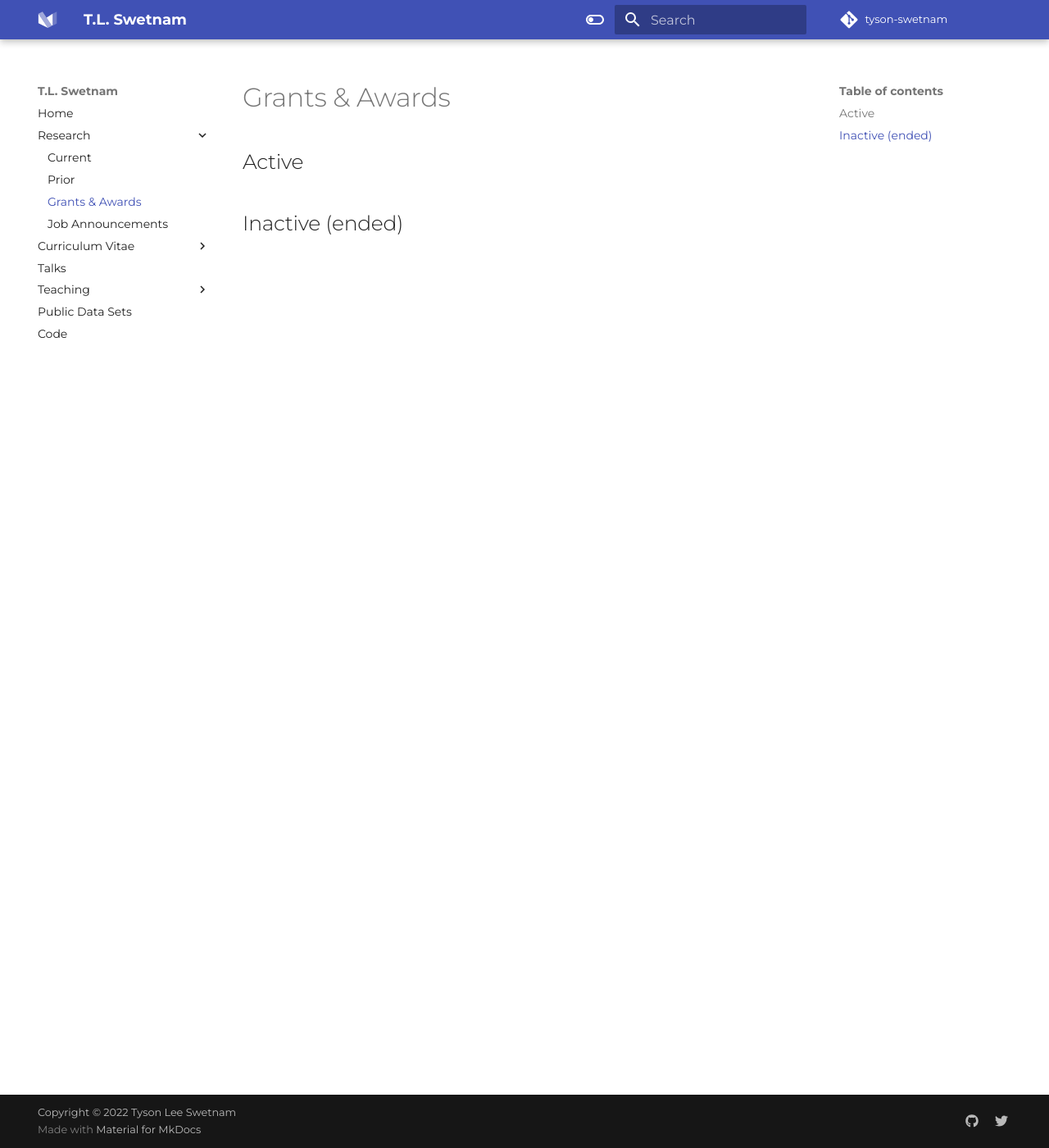
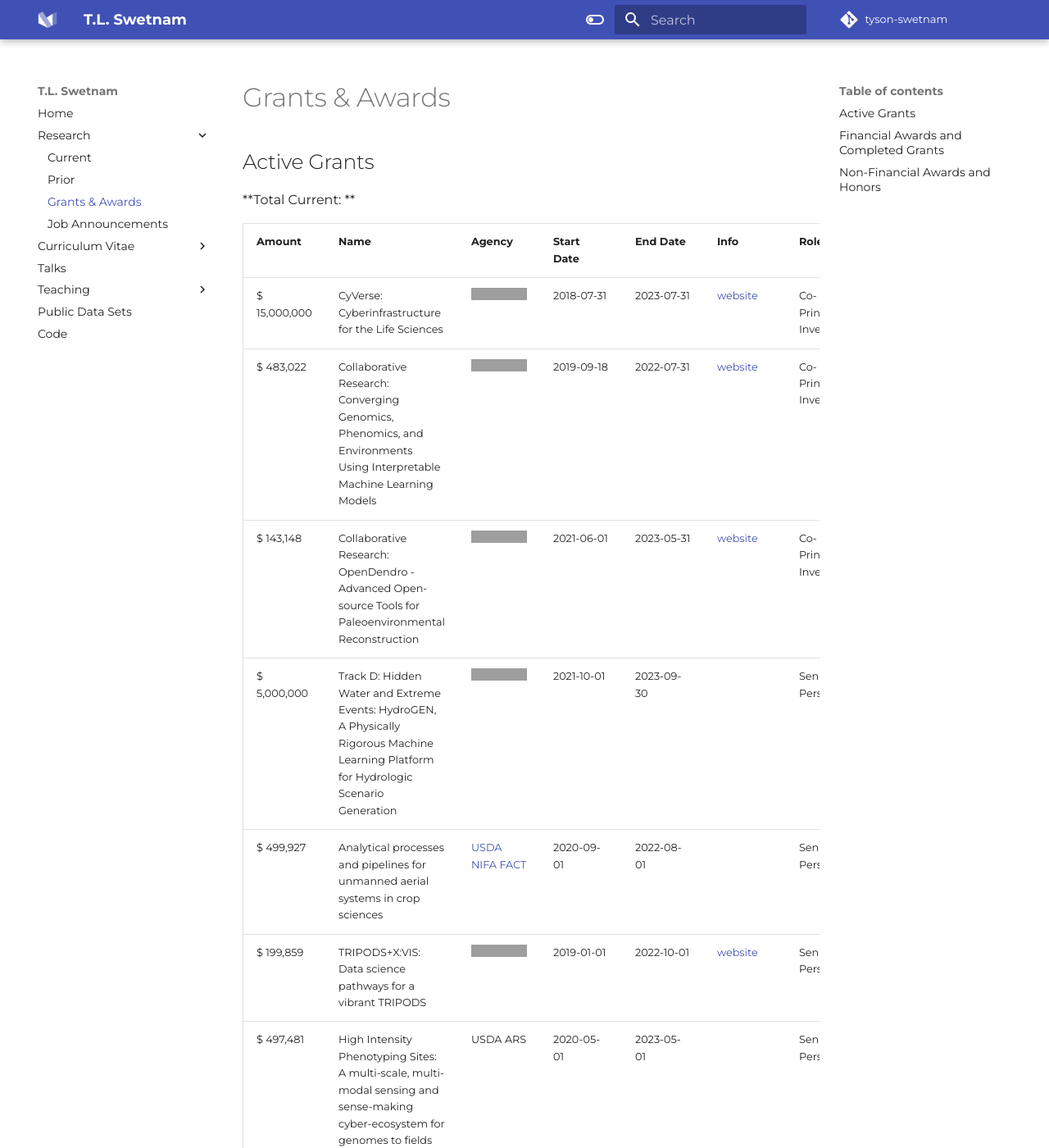
Before and after one commit to tyson-swetnam/new-website, an MkDocs documentation site: the page built from docs/awards.md, in a window 1280 px wide and 1400 px high. Shown: the whole window at 82% size. Built offline with MkDocs 1.6.1 and Material for MkDocs 9.7.7, drawn with Linux system fonts in a browser that asks for light colours; some web fonts are replaced; comment, search, counter and statistics services are not loaded; some of the changed text lies outside the part shown; grey boxes are pictures that could not be loaded.

Commit message:
Update awards.md

```diff
--- a/docs/awards.md
+++ b/docs/awards.md
@@ -1,4 +1,36 @@
-## Active
+## Active Grants
+
+**Total Current: **
+
+| Amount | Name | Agency | Start Date | End Date | Info | Role |
+|--------|------|--------|------------|----------|------|------|
+| $ 15,000,000 | CyVerse: Cyberinfrastructure for the Life Sciences | [![NSF-1743442](https://img.shields.io/badge/NSF-1743442-blue.svg)](https://www.nsf.gov/awardsearch/showAward?AWD_ID=1743442) | 2018-07-31 | 2023-07-31 | [website](https://cyverse.org) | Co-Principal Investigator |
+| $ 483,022 | Collaborative Research: Converging Genomics, Phenomics, and Environments Using Interpretable Machine Learning Models |  [![NSF-1940062](https://img.shields.io/badge/NSF-1940062-blue.svg)](https://www.nsf.gov/awardsearch/showAward?AWD_ID=1940062) | 2019-09-18 | 2022-07-31 | [website](https://genophenoenvo.github.io) | Co-Principal Investigator |
+| $ 143,148 | Collaborative Research: OpenDendro - Advanced Open-source Tools for Paleoenvironmental Reconstruction | [![NSF-2054516](https://img.shields.io/badge/NSF-2054516-blue.svg)](https://nsf.gov/awardsearch/showAward?AWD_ID=2054516) | 2021-06-01 | 2023-05-31 | [website](https://opendendro.github.io) | Co-Principal Investigator |
+| $ 5,000,000 | Track D: Hidden Water and Extreme Events: HydroGEN, A Physically Rigorous Machine Learning Platform for Hydrologic Scenario Generation | [![NSF-2134892](https://img.shields.io/badge/NSF-2134892-blue.svg)](https://nsf.gov/awardsearch/showAward?AWD_ID=2134892) | 2021-10-01 | 2023-09-30 | | Senior Personnel |
+| $ 499,927 | Analytical processes and pipelines for unmanned aerial systems in crop sciences | [USDA NIFA FACT](https://portal.nifa.usda.gov/web/crisprojectpages/1019752-facts-a-scalable-cyber-ecosystem-for-acquisition-curation-and-analysis-of-multispectral-uav-image-data.html) | 2020-09-01 | 2022-08-01 | | Senior Personnel |
+| $ 199,859 | TRIPODS+X:VIS: Data science pathways for a vibrant TRIPODS | [![NSF-1839307](https://img.shields.io/badge/NSF-1839307-blue.svg)](https://nsf.gov/awardsearch/showAward?AWD_ID=1839307) | 2019-01-01 | 2022-10-01 | [website](https://lemon-labs.github.io/) | Senior Personnel |
+| $ 497,481 | High Intensity Phenotyping Sites: A multi-scale, multi-modal sensing and sense-making cyber-ecosystem for genomes to fields | USDA ARS | 2020-05-01 | 2023-05-01 | | Senior Personnel |
 
 
-## Inactive (ended)
+## Financial Awards and Completed Grants
+
+| Amount | Name | Agency | Start Date | End Date | Info | Role |
+|--------|------|--------|------------|----------|------|------|
+| $ 1,000,000 | Convergence Accelerator - Track D: Hidden Water and Hydrologic Extremes: A Groundwater Data Platform for Machine Learning and Water Management | [![NSF-2040542](https://img.shields.io/badge/NSF-2040542-blue.svg)](https://nsf.gov/awardsearch/showAward?AWD_ID=2040542) | 2020-09-01 | 2022-08-01 | | Senior Personnel |
+| $ 19,500 | Jemez River Corridor Forest Inventory | Nature Conservancy | 2019-07-30 | 2020-12-30 | [website](https://promethean-gift.github.io) | Principal Investigator |
+| $ 118,978 | BLM CESU Lower Gila River Vegetation Mapping | BLM | 2016-07-07 | 2020-03-26 | | Senior Personnel |
+| $ 10,000 | Remote Sensing Support and Consultation for Evaluation of Wolf Habitat Suitability in Mexico and Southwestern United States | Arizona Game & Fish Department | 2016-08-01 | 2017-08-01 | | Principal Investigator|
+| $ | Agreement No 58-2022-5-013 LTAR-NEON Collaboration to Quantify Rangeland Vegetation Production | Cooperative Agreement Agricultural Research Service & UArizona | 2015-01-01 | 2020-12-01 | | Co-Principal Investigator |
+| $ 17,186 | Pima County Regional Flood Control District | Sediment Transport Analysis and Assessment of Vegetation Characteristics in the Santa Cruz River | 2012-09-01 | 2013-09-01 | | Co-Principal Investigator |
+| $ 2,500 | Analysis of aerial lidar in the Santa Cruz River and Cienega Creek | Pima County Ecological Monitoring Program |
+| $ 500 | Kel M. Fox Award for Outstanding Graduate in Watershed Management | School of Natural Resources and Environment | 2012-09-01 | 2012-09-01 | | Awardee |
+| $ 1,000 | President's Award: Best Graduate Exhibit | Graduate and Professional Student Council | 2009-05-15 | | | Awardee |
+| $ 81,000 | Reference Conditions for Fire Regime Condition Class | National Interagency Fuels Team | 2004-08-31 | 2006-08-31 |  | Co-Principal Investigator |
+
+## Non-Financial Awards and Honors
+
+| Name | Agency | Date |
+|------|--------|------|
+| Scholary Achievement Award | School of Natural Resources and Environment | 2014-05 |
+| Graduate Teaching Assistant of the Year | School of Natural Resources and Environment | 2009-05 |
```
